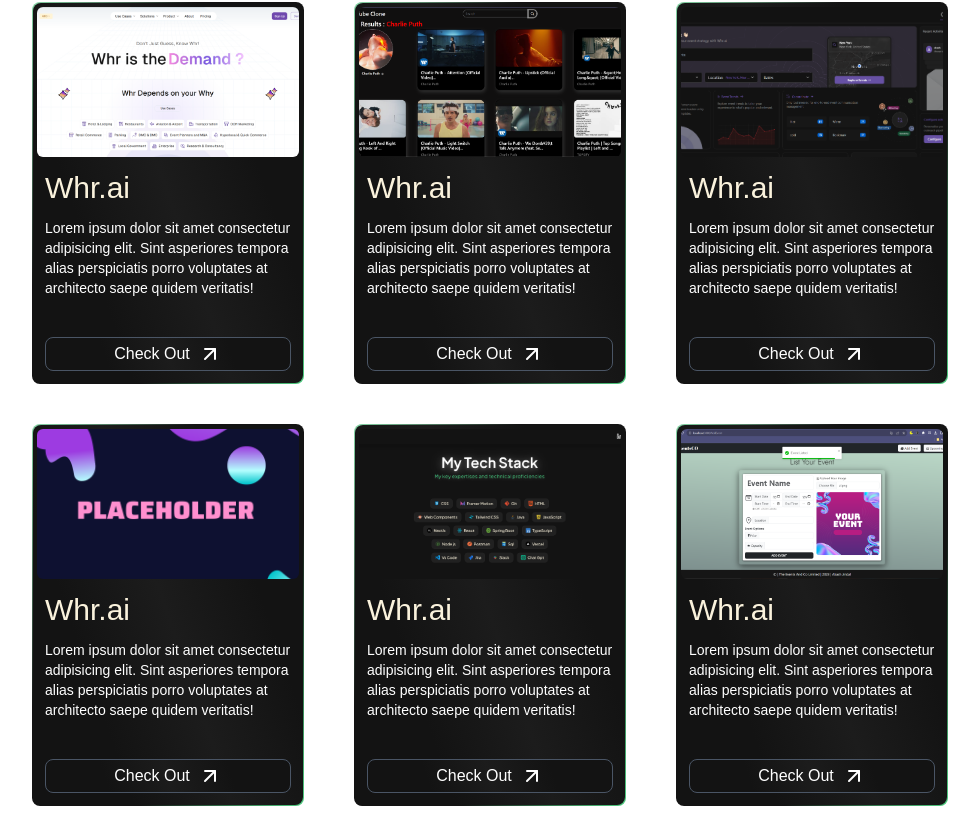
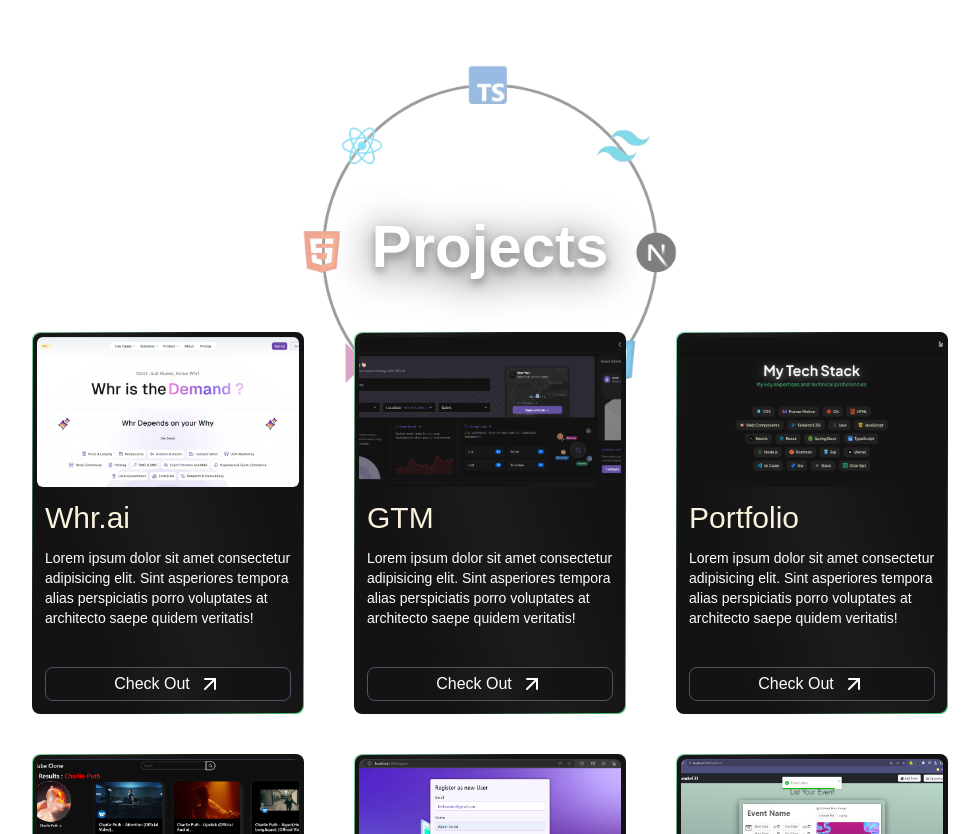
Before and after one commit to Mate-20/portfolio, a Next.js app: page / in a window 1280 px wide. Shown: the part 2466-3300 px from the top of the page, without its empty margins (150-1129 px from the left). Built offline with nearby package versions, Linux system fonts and the light colour scheme.

Commit message:
skill circle

```diff
--- a/src/app/components/CustomCursor.tsx
+++ b/src/app/components/CustomCursor.tsx
@@ -28,11 +28,10 @@ const CustomCursor = () => {
   return (
     <motion.div
       className="fixed top-0 left-0 z-[9999] pointer-events-none"
-      animate={{ x: pos.x - 10, y: pos.y - 10, opacity: visible ? 1 : 0 }}
-      transition={{ type: "spring", stiffness: 500, damping: 30 }}
-    >
+      animate={{ x: pos.x, y: pos.y, opacity: visible ? 1 : 0 }}
+      transition={{ duration: 0.01, ease: "linear" }}>
       <div className="w-5 h-5 rounded-full bg-[rgba(96,233,216,0.5)] border border-[#60e9d8]
-      drop-shadow-[0_2px_3px_rgba(96,233,216,0.7)]" />
+      drop-shadow-[0_0px_3px_rgba(96,233,216,0.9)]" />
     </motion.div>
   )
 }
--- /dev/null
+++ b/src/app/components/Heading.tsx
@@ -0,0 +1,23 @@
+import { motion } from 'framer-motion';
+import React from 'react'
+
+interface Props {
+  text: string;
+  size: number;
+}
+
+const Heading = ({ text, size }: Props) => {
+  return (
+    <motion.div
+      initial={{ textShadow: "0px 0px 0px rgba(100,100,100,0)", y: 20, opacity: 0 }}
+      whileInView={{ textShadow: "0px 5px 10px rgba(100,100,100,0.6)", y: 0, opacity: 1 }}
+      transition={{ duration: 0.5, delay: 0.2 }}
+      viewport={{ amount: 1 }}
+      className={`drop-shadow-[0_5px_20px_rgba(100,100,100,1)] text-[${size}px] font-semibold text-white`}
+    >
+      {text}
+    </motion.div>
+  )
+}
+
+export default Heading
--- a/src/app/components/Projects/Project.tsx
+++ b/src/app/components/Projects/Project.tsx
@@ -1,24 +1,28 @@
 'use client'
-import React, { useState } from 'react'
+import React, { useEffect, useRef, useState } from 'react'
 import Whr from '/public/projects/whr.png'
 import Gtm from '/public/projects/gtm.png'
 import Portfolio from '/public/projects/portfolio.png'
 import Event from '/public/projects/event.png'
 import Youtube from '/public/projects/youtube.png'
 import Placeholder from '/public/projects/placeholder.png'
+import Ecom from '/public/projects/ecom.png'
+import SkillCircle from '/public/skillcircle.png'
 import ProjectCard from './ProjectCard'
-import { motion } from 'framer-motion';
-import { StaticImageData } from 'next/image';
+import { motion, useScroll, useSpring, useTransform } from 'framer-motion';
+import Image, { StaticImageData } from 'next/image';
+import Heading from '../Heading'
 
 interface Project {
   name: string;
   desc: string;
   image: StaticImageData
+  link: string;
 }
 const ProjectRow: React.FC<{ projects: Project[]; delayOffset: number }> = ({ projects, delayOffset }) => {
 
   return (
-    <div className="flex items-center gap-[50px]">
+    <div className="flex items-center  gap-[50px]">
       {projects.map((project, index) => (
         <motion.div
           key={index}
@@ -39,17 +43,41 @@ const ProjectRow: React.FC<{ projects: Project[]; delayOffset: number }> = ({ pr
 
 const Project = () => {
 
+  const ref = useRef<HTMLDivElement>(null);
+  const { scrollY } = useScroll()
+  const [scrollRange, setScrollRange] = useState({ start: 1000, end: 1500 })
+
+  useEffect(() => {
+    if (ref.current) {
+      const start = ref.current.offsetTop
+      const end = start + ref.current.clientHeight
+      setScrollRange({ start, end })
+    }
+  }, []) // runs once after mount
+  const rotateRaw = useTransform(scrollY, [scrollRange.start, scrollRange.end], [0, 360], { clamp: false })
+  const rotateZ = useSpring(rotateRaw, {
+    stiffness: 80,
+    damping: 20,
+    mass: 1
+  })
+
   const projects = [
-    { name: "Whr.ai", desc: "Lorem ipsum dolor sit amet consectetur adipisicing elit. Sint asperiores tempora alias perspiciatis porro voluptates at architecto saepe quidem veritatis!", image: Whr },
-    { name: "Whr.ai", desc: "Lorem ipsum dolor sit amet consectetur adipisicing elit. Sint asperiores tempora alias perspiciatis porro voluptates at architecto saepe quidem veritatis!", image: Youtube },
-    { name: "Whr.ai", desc: "Lorem ipsum dolor sit amet consectetur adipisicing elit. Sint asperiores tempora alias perspiciatis porro voluptates at architecto saepe quidem veritatis!", image: Gtm },
-    { name: "Whr.ai", desc: "Lorem ipsum dolor sit amet consectetur adipisicing elit. Sint asperiores tempora alias perspiciatis porro voluptates at architecto saepe quidem veritatis!", image: Placeholder },
-    { name: "Whr.ai", desc: "Lorem ipsum dolor sit amet consectetur adipisicing elit. Sint asperiores tempora alias perspiciatis porro voluptates at architecto saepe quidem veritatis!", image: Portfolio },
-    { name: "Whr.ai", desc: "Lorem ipsum dolor sit amet consectetur adipisicing elit. Sint asperiores tempora alias perspiciatis porro voluptates at architecto saepe quidem veritatis!", image: Event }
+    { name: "Whr.ai", desc: "Lorem ipsum dolor sit amet consectetur adipisicing elit. Sint asperiores tempora alias perspiciatis porro voluptates at architecto saepe quidem veritatis!", image: Whr, link: "https://whr.ai" },
+    { name: "GTM", desc: "Lorem ipsum dolor sit amet consectetur adipisicing elit. Sint asperiores tempora alias perspiciatis porro voluptates at architecto saepe quidem veritatis!", image: Gtm, link: "https://gtm.whr.ai/internal" },
+    { name: "Portfolio", desc: "Lorem ipsum dolor sit amet consectetur adipisicing elit. Sint asperiores tempora alias perspiciatis porro voluptates at architecto saepe quidem veritatis!", image: Portfolio, link: "https://akashjindal.vercel.app/" },
+    { name: "Youtube Clone", desc: "Lorem ipsum dolor sit amet consectetur adipisicing elit. Sint asperiores tempora alias perspiciatis porro voluptates at architecto saepe quidem veritatis!", image: Youtube, link: "https://github.com/Mate-20/youtube-clone" },
+    { name: "E-commerce App", desc: "Lorem ipsum dolor sit amet consectetur adipisicing elit. Sint asperiores tempora alias perspiciatis porro voluptates at architecto saepe quidem veritatis!", image: Ecom, link: "https://github.com/Mate-20/MyProjects/tree/master/Java%20%2B%20Angular%20E%20commerce" },
+    { name: "Events App", desc: "Lorem ipsum dolor sit amet consectetur adipisicing elit. Sint asperiores tempora alias perspiciatis porro voluptates at architecto saepe quidem veritatis!", image: Event, link: "https://github.com/Mate-20/react-event-app" },
+    { name: "Notes App", desc: "Lorem ipsum dolor sit amet consectetur adipisicing elit. Sint asperiores tempora alias perspiciatis porro voluptates at architecto saepe quidem veritatis!", image: Placeholder, link: "https://github.com/Mate-20/react-notes-app" }
   ]
 
   return (
-    <div className='flex flex-col items-center gap-10'>
+    <div ref={ref} className='flex flex-col items-center justify gap-10 relative w-full'>
+      <motion.div style={{ rotateZ }} className='w-[400px] h-[400px] -top-[150px] absolute -z-10 opacity-50'>
+        <Image src={SkillCircle} alt='skill' width={400} height={400} />
+      </motion.div>
+      <Heading text='Projects' size={60} />
+      <div className='flex flex-col items-start gap-10'>
         {Array.from({ length: Math.ceil(projects.length / 3) }, (_, rowIndex) => (
           <ProjectRow
             key={rowIndex}
@@ -57,6 +85,7 @@ const Project = () => {
             delayOffset={0.2 + rowIndex * 0.1}
           />
         ))}
+      </div>
 
     </div>
   )
--- a/src/app/components/Projects/ProjectCard.tsx
+++ b/src/app/components/Projects/ProjectCard.tsx
@@ -4,15 +4,17 @@ import Image, { StaticImageData } from 'next/image'
 
 import { motion } from 'framer-motion'
 import { ArrowUpRight } from 'lucide-react'
+import Link from 'next/link'
 
-interface Project{
-  name : string;
+interface Project {
+  name: string;
   desc: string;
-  image : StaticImageData
+  image: StaticImageData
+  link: string;
 }
 
 interface Props {
-  project : Project;
+  project: Project;
 }
 
 const ProjectCard = ({ project }: Props) => {
@@ -20,7 +22,7 @@ const ProjectCard = ({ project }: Props) => {
     <motion.div
       whileTap={{ scale: 0.6, transition: { duration: .1 } }}
       className="p-[1px] rounded-lg transition-all duration-300 group
-      relative">
+      relative cursor-pointer">
       <div className="absolute inset-0 -z-10 rounded-lg bg-[linear-gradient(120deg,#87D6A7,#131313,#131313,#50CC81)] transition-opacity duration-500 group-hover:opacity-0" />
       <div className="absolute inset-0 -z-10 rounded-lg bg-[linear-gradient(180deg,#87D6A7,#131313,#131313,#50CC81)] opacity-0 transition-opacity duration-500 group-hover:opacity-100" />
       <div className="w-[270px] h-[380px] bg-[linear-gradient(71deg,#131313,#131313,#1c1c1c,#131313,#131313)] rounded-lg p-1">
@@ -30,18 +32,18 @@ const ProjectCard = ({ project }: Props) => {
           className="w-full h-[150px] object-cover rounded-md"
           unoptimized
         />
-        <div className='p-2 flex flex-col justify-between h-[222px]'>
+        <Link href={project.link} target='_blank' className='p-2 flex flex-col justify-between h-[222px]'>
           <div className='flex flex-col gap-2'>
             <div className="font-medium text-[30px] bg-gradient-to-r from-[#faf2dc] to-[#faf2dc] bg-clip-text text-transparent transition-all duration-300 group-hover:from-[#56ccf2] group-hover:to-[#006dff]">
               {project.name}
             </div>
             <div className='text-white text-sm'>{project.desc}</div>
           </div>
-          <button className='group-hover:drop-shadow-[0_10px_10px_rgba(100,100,100,0.25)] cursor-pointer border border-gray-600 rounded-lg flex items-center gap-2 justify-center p-1 bg-[linear-gradient(71deg,#131313,#131313,#1c1c1c,#131313,#131313)]'>
+          <button className='group-hover:drop-shadow-[0_10px_10px_rgba(100,100,100,0.25)] border border-gray-600 rounded-lg flex items-center gap-2 justify-center p-1 bg-[linear-gradient(71deg,#131313,#131313,#1c1c1c,#131313,#131313)]'>
             <span className='text-white font-thin'>Check Out</span>
             <ArrowUpRight color='white' />
           </button>
-        </div>
+        </Link>
       </div>
     </motion.div>
   )
--- a/src/app/components/Skills.tsx
+++ b/src/app/components/Skills.tsx
@@ -23,6 +23,7 @@ import GptLogo from '/public/skills/gptlogo.png'
 import Image, { StaticImageData } from 'next/image'
 import { motion, useScroll, useTransform } from 'framer-motion'
 import Dot from './Dot'
+import Heading from './Heading'
 
 // Define the Skill type for type safety
 interface Skill {
@@ -83,15 +84,7 @@ const Skills = () => {
     <div className="flex flex-col items-center justify-center font-[family-name:var(--font-geist-jakarta)] relative">
       {/* <Dot/> */}
       {/* Animated heading */}
-      <motion.div
-        initial={{ textShadow: "0px 0px 0px rgba(100,100,100,0)", y: 20, opacity: 0 }}
-        whileInView={{ textShadow: "0px 5px 10px rgba(100,100,100,0.6)", y: 0, opacity: 1 }}
-        transition={{ duration: 0.5, delay: 0.2 }}
-        viewport={{ amount: 1 }}
-        className="drop-shadow-[0_5px_20px_rgba(100,100,100,1)] text-[60px] font-semibold text-white"
-      >
-        My Tech Stack
-      </motion.div>
+      <Heading text='My Tech Stack' size={60} />
       <motion.div
         initial={{ textShadow: "0px 0px 0px rgba(100,100,100,0)", y: -20, opacity: 0 }}
         whileInView={{ textShadow: "0px 5px 10px rgba(100,100,100,0.6)", y: 0, opacity: 1 }}
--- a/src/app/page.tsx
+++ b/src/app/page.tsx
@@ -8,7 +8,7 @@ import CustomCursor from "./components/CustomCursor";
 import { useState } from "react";
 
 export default function Home() {
-  const [hovering, setHovering] = useState(false)
+  // const [hovering, setHovering] = useState(false)
   return (
     <div className="h-[4000px]">
       <Navbar />
@@ -17,12 +17,8 @@ export default function Home() {
         <Skills />
       </div>
       <div className="mt-[100px] flex items-center justify-center w-full"><CareerHistory /></div>
-      <div
-        onMouseEnter={() => setHovering(true)}
-        onMouseLeave={() => setHovering(false)}
-        style={{ cursor: hovering ? "none" : "default" }}
-        className="mt-[100px] flex items-center justify-center w-full relative">
-        {hovering && <CustomCursor />}
+      <div className="mt-[300px] flex items-center justify-center w-full relative">
+        {/* {hovering && <CustomCursor />} */}
         <Project />
       </div>
     </div>
```
Also changed, not shown: src/app/components/Career/CareerHistory.tsx (+3 -9 lines), public/projects/ecom.png (added), public/skillcircle.png (added). Lines whose indentation alone changed are shown as unchanged.
